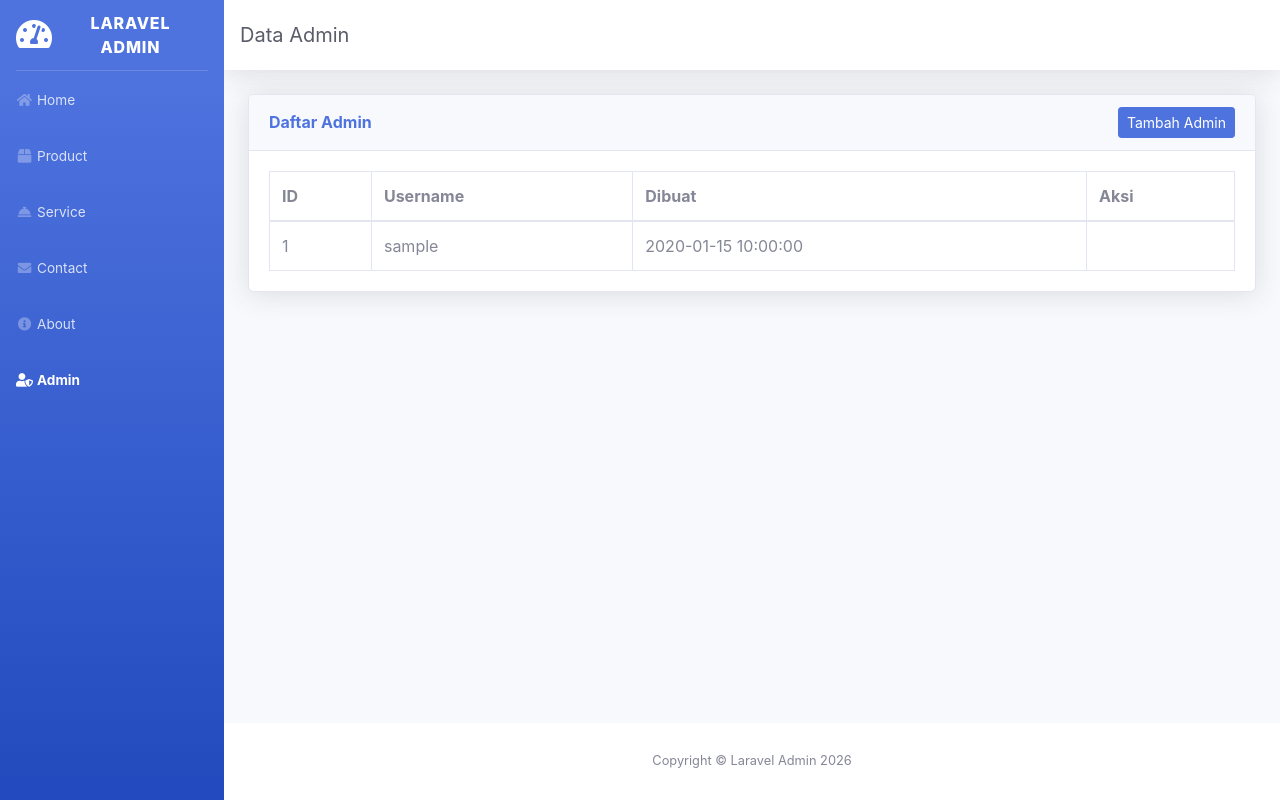
After one commit to the1975/Praktikum-Laravel, a Laravel app: page /admin in a window 1280 px wide. The commit adds this page. Run offline with Laravel 12, Linux system fonts and the light colour scheme; tables that the repository leaves empty hold one stand-in row (values such as "Sample post").

Commit message:
[ADD] fitur CRUD tampil dan simpan data admin lengkap dengan validasi

```diff
--- a/laravel-admin/app/Http/Controllers/AdminController.php
+++ b/laravel-admin/app/Http/Controllers/AdminController.php
@@ -7,59 +7,28 @@ use Illuminate\Http\Request;
 
 class AdminController extends Controller
 {
-    /**
-     * Display a listing of the resource.
-     */
     public function index()
     {
-        //
+        return view('admin.index', [
+            'judul' => 'Data Admin',
+            'admins' => Admin::all(),
+        ]);
     }
 
-    /**
-     * Show the form for creating a new resource.
-     */
     public function create()
     {
-        //
+        return view('admin.create', ['judul' => 'Tambah Admin']);
     }
 
-    /**
-     * Store a newly created resource in storage.
-     */
     public function store(Request $request)
     {
-        //
-    }
+        $data = $request->validate([
+            'username' => 'required|max:100',
+            'password' => 'required|min:6|max:100',
+        ]);
 
-    /**
-     * Display the specified resource.
-     */
-    public function show(Admin $admin)
-    {
-        //
-    }
+        Admin::create($data);
 
-    /**
-     * Show the form for editing the specified resource.
-     */
-    public function edit(Admin $admin)
-    {
-        //
-    }
-
-    /**
-     * Update the specified resource in storage.
-     */
-    public function update(Request $request, Admin $admin)
-    {
-        //
-    }
-
-    /**
-     * Remove the specified resource from storage.
-     */
-    public function destroy(Admin $admin)
-    {
-        //
+        return redirect('/admin')->with('sukses', 'Data admin berhasil ditambahkan');
     }
 }
--- /dev/null
+++ b/laravel-admin/resources/views/admin/index.blade.php
@@ -0,0 +1,38 @@
+@extends('dashboard')
+@section('content')
+<div class="card shadow mb-4">
+    <div class="card-header d-flex justify-content-between align-items-center">
+        <h6 class="m-0 font-weight-bold text-primary">Daftar Admin</h6>
+        <a href="/admin/create" class="btn btn-primary btn-sm">Tambah Admin</a>
+    </div>
+    <div class="card-body">
+        @if (session('sukses'))
+            <div class="alert alert-success">{{ session('sukses') }}</div>
+        @endif
+        <div class="table-responsive">
+            <table class="table table-bordered mb-0">
+                <thead>
+                    <tr>
+                        <th>ID</th>
+                        <th>Username</th>
+                        <th>Dibuat</th>
+                        <th>Aksi</th>
+                    </tr>
+                </thead>
+                <tbody>
+                    @forelse ($admins as $row)
+                    <tr>
+                        <td>{{ $row->id_admin }}</td>
+                        <td>{{ $row->username }}</td>
+                        <td>{{ $row->created_at }}</td>
+                        <td></td>
+                    </tr>
+                    @empty
+                    <tr><td colspan="4" class="text-center">Belum ada data</td></tr>
+                    @endforelse
+                </tbody>
+            </table>
+        </div>
+    </div>
+</div>
+@endsection
--- a/laravel-admin/resources/views/template/sidebar.blade.php
+++ b/laravel-admin/resources/views/template/sidebar.blade.php
@@ -19,4 +19,7 @@
     <li class="nav-item {{ request()->is('about') ? 'active' : '' }}">
         <a class="nav-link" href="{{ url('/about') }}"><i class="fas fa-fw fa-info-circle"></i><span>About</span></a>
     </li>
+    <li class="nav-item {{ request()->is('admin*') ? 'active' : '' }}">
+        <a class="nav-link" href="{{ url('/admin') }}"><i class="fas fa-fw fa-user-shield"></i><span>Admin</span></a>
+    </li>
 </ul>
--- a/laravel-admin/routes/web.php
+++ b/laravel-admin/routes/web.php
@@ -1,5 +1,6 @@
 <?php
 
+use App\Http\Controllers\AdminController;
 use App\Http\Controllers\DashboardController;
 use Illuminate\Support\Facades\Route;
 
@@ -10,3 +11,5 @@ Route::get('/product', [DashboardController::class, 'product']);
 Route::get('/service', [DashboardController::class, 'service']);
 Route::get('/contact', [DashboardController::class, 'contact']);
 Route::get('/about', [DashboardController::class, 'about']);
+
+Route::resource('admin', AdminController::class);
```
Also changed, not shown: laravel-admin/resources/views/admin/create.blade.php (added, +22 -0 lines).
